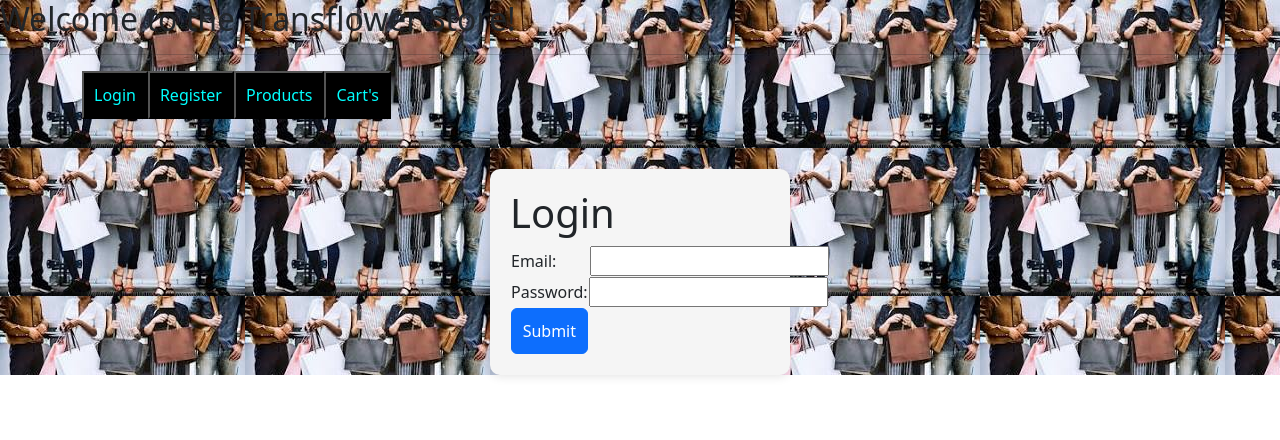
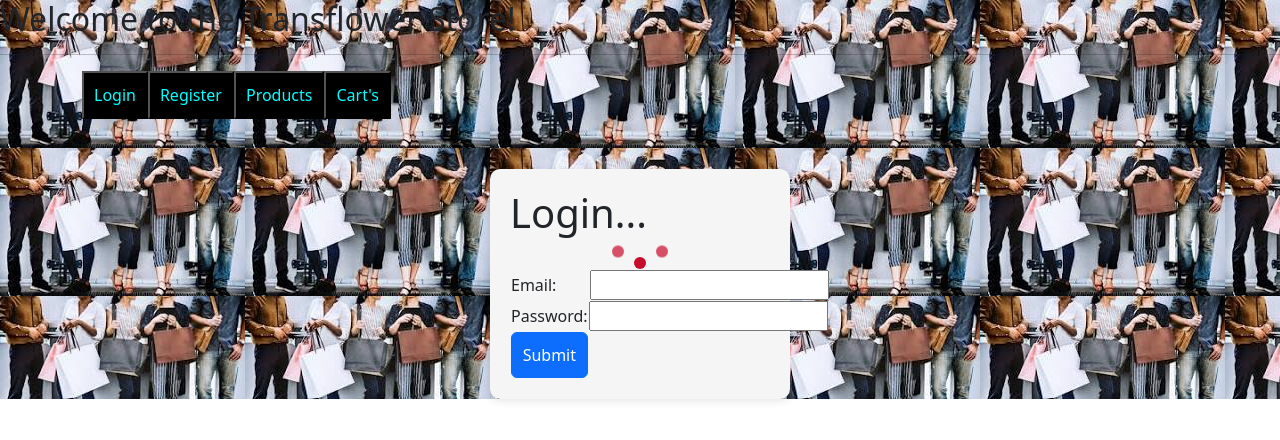
Before and after one commit to sandipgore1510/AppStore, an Angular app: page / in a window 1280 px wide. Shown: the top 440 px of the page. Built offline with nearby package versions, Linux system fonts and the light colour scheme.

Commit message:
animation

```diff
--- a/src/app/membership/register/register.component.css
+++ b/src/app/membership/register/register.component.css
@@ -21,6 +21,7 @@ input.form-control {
 button.btn {
   width: 100%;
   padding: 10px;
+  background-color: green;
 }
 
 .is-invalid {
@@ -31,3 +32,12 @@ button.btn {
   color: red;
   font-size: 12px;
 }
+h2{
+   width: 300px;
+  margin: 50px auto;
+  background: #f5f5f5;
+  padding: 20px;
+  border-radius: 10px;
+  box-shadow: 0 3px 10px rgba(0,0,0,0.1);
+
+}
--- a/src/app/membership/register/register.component.html
+++ b/src/app/membership/register/register.component.html
@@ -1,3 +1,4 @@
+<h2>Register Form</h2>
 <div class="register-container">
 <form #customerForm="ngForm"
       (ngSubmit)="onSubmit(customerForm.value)">
--- a/src/app/membership/sign-in/sign-in.component.css
+++ b/src/app/membership/sign-in/sign-in.component.css
@@ -31,3 +31,41 @@ button.btn {
   color: red;
   font-size: 12px;
 }
+
+
+
+.loader {
+  display: flex;
+  justify-content: center;
+  align-items: center;
+  margin-top: 20px;
+}
+
+.loader div {
+  width: 12px;
+  height: 12px;
+  background-color: #ca0c2c;
+  border-radius: 50%;
+  margin: 0 5px;
+  animation: bounce 0.6s infinite alternate;
+}
+
+h1{
+  display: block;
+}
+.loader div:nth-child(2) {
+  animation-delay: 0.2s;
+}
+
+.loader div:nth-child(3) {
+  animation-delay: 0.4s;
+}
+
+@keyframes bounce {
+  to {
+    transform: translateY(-20px);
+    opacity: 0.5;
+
+  }
+
+}
--- a/src/app/membership/sign-in/sign-in.component.html
+++ b/src/app/membership/sign-in/sign-in.component.html
@@ -1,6 +1,11 @@
 <div class="login-container">
-  <h1>Login</h1>
+  <h1>Login...</h1>
+  <div class="loader">
 
+  <div></div>
+  <div></div>
+  <div></div>
+</div>
    <div >
        <form #loginform="ngForm" (ngSubmit)="onSubmit(loginform)">
         <table>
```
